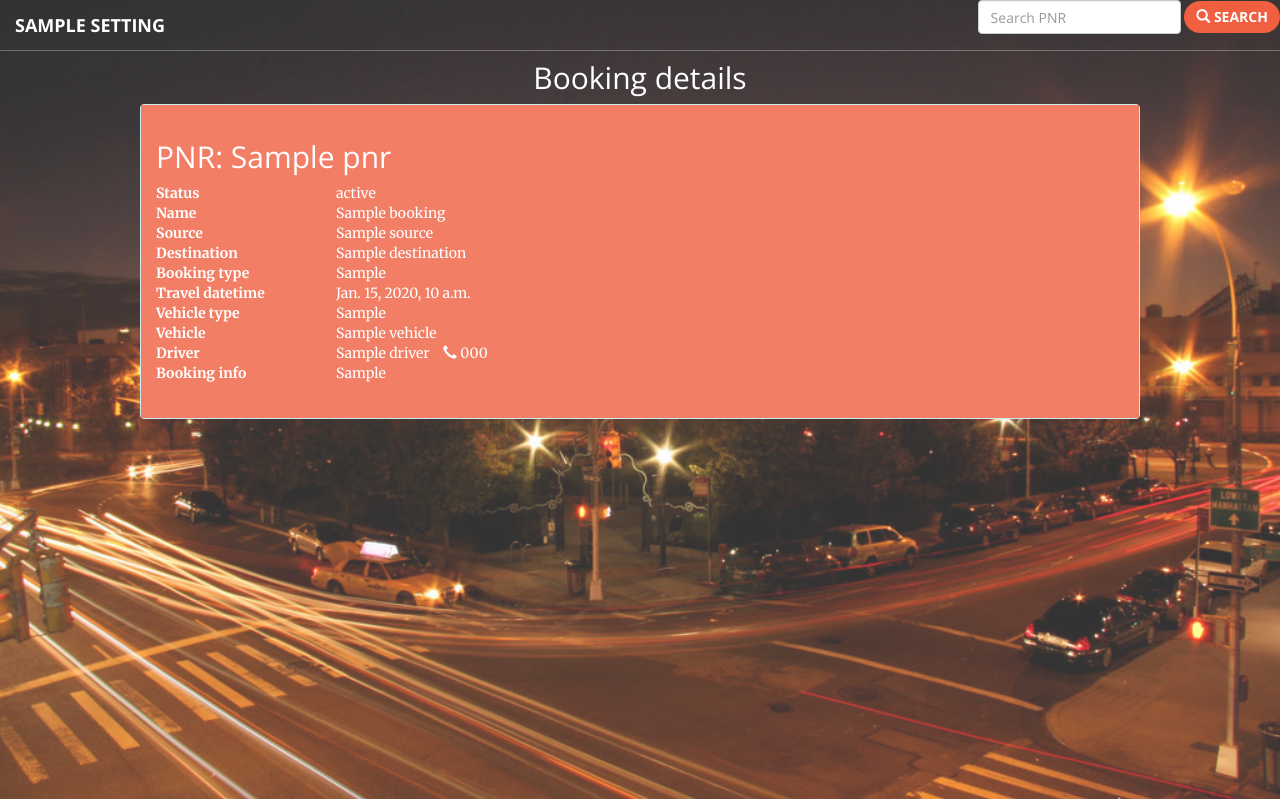
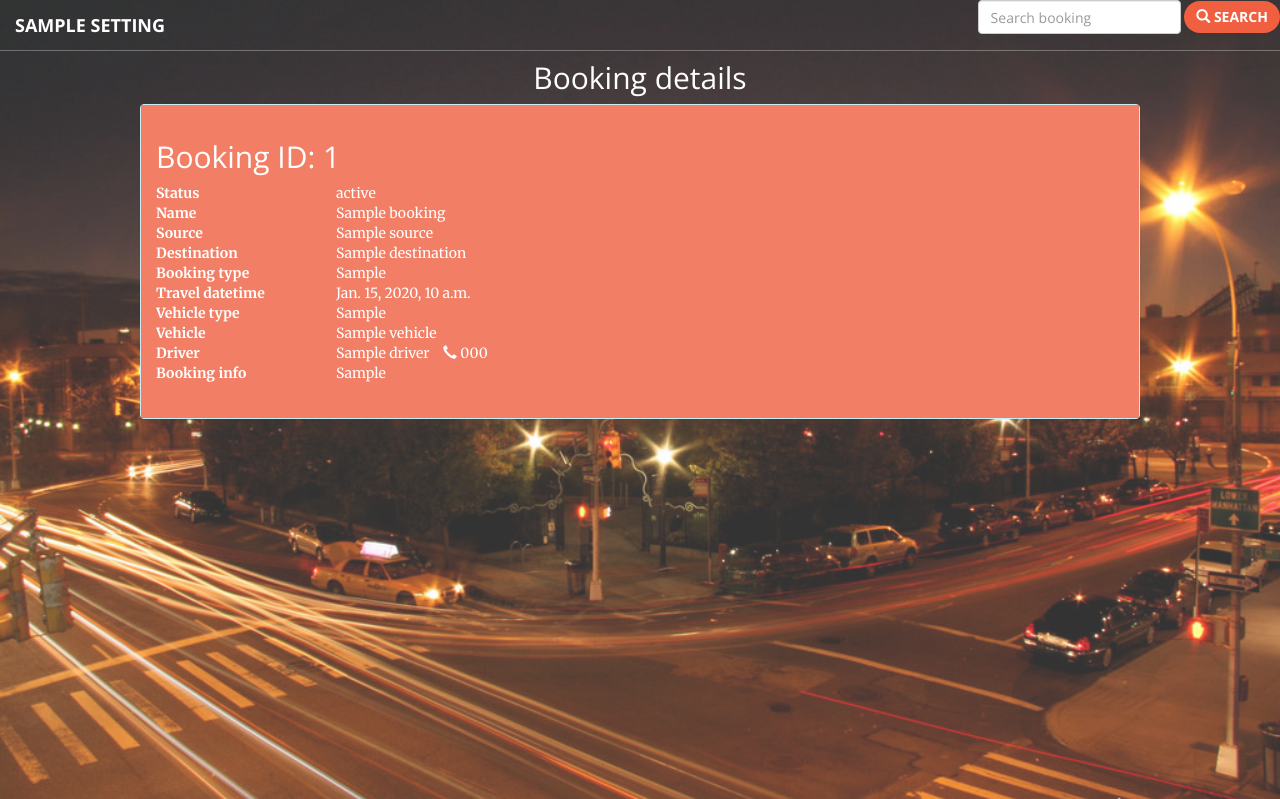
Before and after one commit to jypsi/cabs, a Django app: template opencabs/templates/opencabs/booking_details.html in a window 1280 px wide. Shown: the top 799 px of the page. Run offline with Django 3.2, Linux system fonts and the light colour scheme; the template is opened without the code that fills it: most values are stand-ins (such as "Sample title", 1, 10 or a date in 2020); some libraries are stand-ins or nearby versions.

Commit message:
Renamed booking model's PNR field to BOOKING ID.

```diff
--- a/opencabs/admin.py
+++ b/opencabs/admin.py
@@ -6,11 +6,11 @@ from .models import (Booking, Place, Rate, VehicleCategory, VehicleFeature,
 
 @admin.register(Booking)
 class BookingAdmin(admin.ModelAdmin):
-    list_display = ('pnr', 'customer_name', 'customer_mobile',
+    list_display = ('booking_id', 'customer_name', 'customer_mobile',
                     'source', 'destination', 'booking_type',
                     'travel_datetime', 'vehicle', 'status')
     list_filter = ('booking_type', 'vehicle', 'status')
-    search_fields = ('pnr', 'customer_name', 'customer_mobile')
+    search_fields = ('booking_id', 'customer_name', 'customer_mobile')
 
 
 @admin.register(Place)
--- a/opencabs/templates/base.html
+++ b/opencabs/templates/base.html
@@ -75,8 +75,8 @@
                     <li>
                         <form id="search-booking" method="GET" action="{% url 'booking_details' %}" class="form-inline">
                             <div class="form-group">
-                                <label for="search-booking-pnr" class="sr-only">Enter PNR</label>
-                                <input type="text" class="form-control" id="search-booking-pnr" placeholder="Search PNR" name="pnr">
+                                <label for="search-booking" class="sr-only">Enter Booking ID</label>
+                                <input type="text" class="form-control" id="search-booking" placeholder="Search booking" name="bookingid">
                             </div>
                             <button class="page-scroll btn btn-primary">
                                 <i class="glyphicon glyphicon-search"></i>
--- a/opencabs/templates/opencabs/booking_details.html
+++ b/opencabs/templates/opencabs/booking_details.html
@@ -4,7 +4,7 @@
 <h2>Booking details</h2>
 <div class="panel panel-info" style="text-align: left;">
     <div class="panel-body">
-        <h2>PNR: {{ booking.pnr }}</h2>
+        <h2>Booking ID: {{ booking.booking_id }}</h2>
 
         <dl class="dl-horizontal">
             <dt>Status</dt>
```
Also changed, not shown: opencabs/models.py (+7 -7 lines), opencabs/views.py (+4 -3 lines), opencabs/migrations/0002_auto_20170209_1951.py (added).
